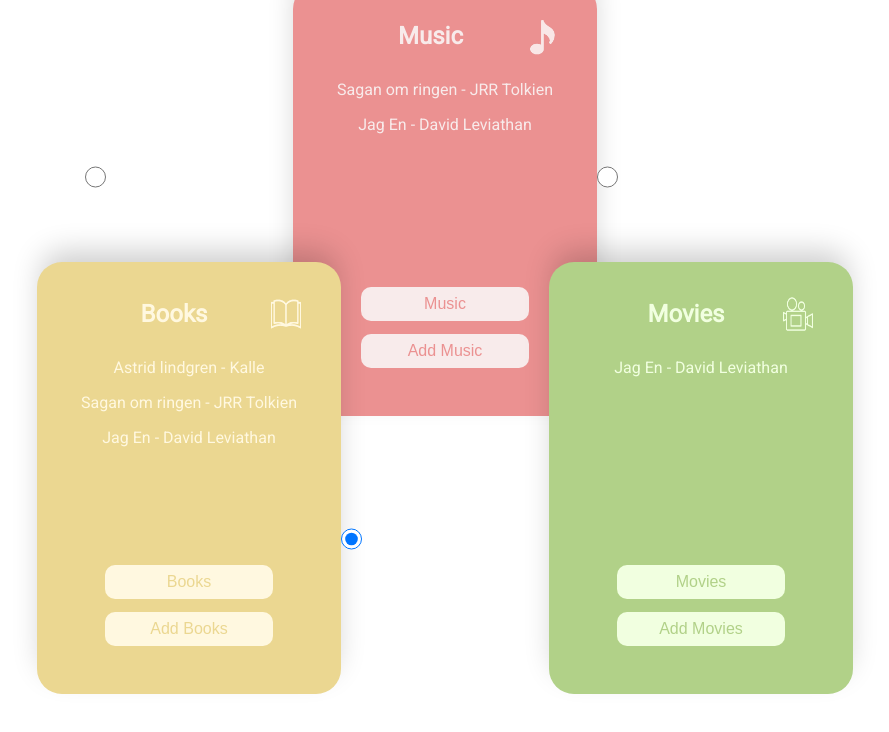
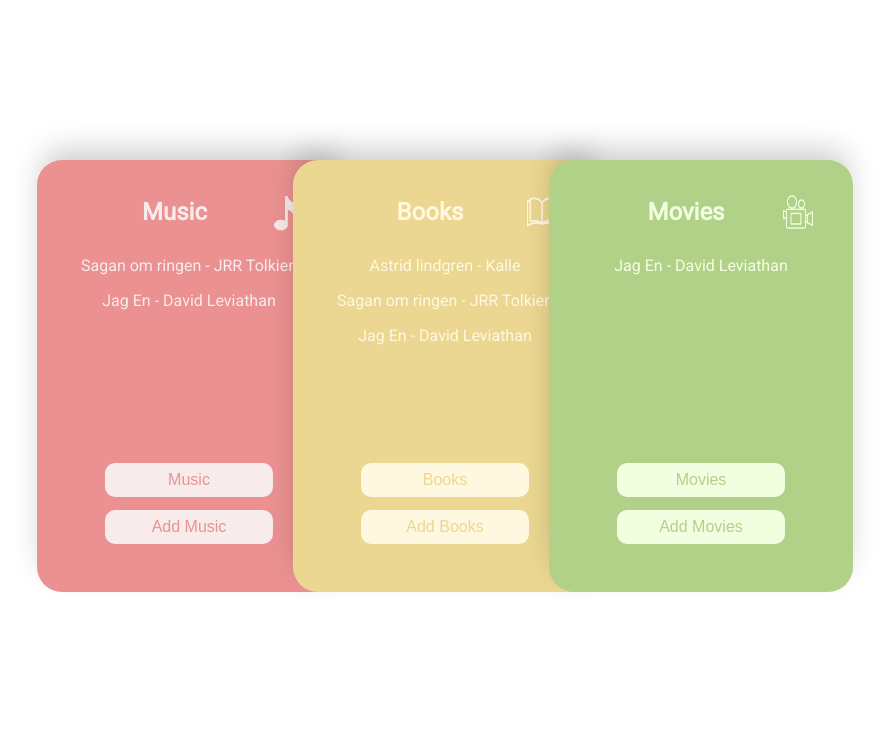
Before and after one commit to neda-jahadi/Sparkles, a React (Create React App) app: page / in a window 1280 px wide. Shown: the top 732 px of the page, without its empty margins (171-1060 px from the left). Built offline with nearby package versions, Linux system fonts and the light colour scheme.

Commit message:
fixat till cssen

```diff
--- a/src/App.css
+++ b/src/App.css
@@ -18,7 +18,7 @@
 	padding-top:10em;
 }
 .card{
-	height:100%;
+	height:95%;
 }
 
 .start-card-wrapper input[type="radio"]:checked + label {
@@ -32,12 +32,16 @@
 	margin-top: -11em;
 }
 .second-card{
-	margin-top: -16.3em;
+	margin-top: -14.3em;
 }
 .third-card{
-	margin-top: -16.3em;
+	margin-top: -17.3em;
 }
 
+/* DISPLAY NONE I DESKTOP VY på ALLT utom korten */
+.start-card-wrapper > input	{
+	display: none;
+}
 
 @media only screen
 	and (min-device-width: 1200px)
@@ -59,18 +63,22 @@
 		grid-column-start: 1;
 		grid-column-end: 1;
 		z-index: 10;
+		margin-top: 0;
 	}
 	.second-card{
 		grid-column-start: 2;
 		grid-column-end: 2;
 		z-index: 5;
+		margin-top: 0;
 	}
 	.third-card{
 		grid-column-start: 3;
 		grid-column-end: 3;
 		z-index: 1;
+		margin-top: 0;
 
 	}
+
 }
 @media only screen and (min-width: 1200px){
 	.start-card-wrapper{
--- a/src/components/StartCard.css
+++ b/src/components/StartCard.css
@@ -15,6 +15,7 @@
 .start-card-container{
 	height:100%;
 }
+/* DISPLAY NONE I DESKTOP VY på ALLT utom korten */
 .start-card{
 	display: flex;
 	min-height: 22em;
```
